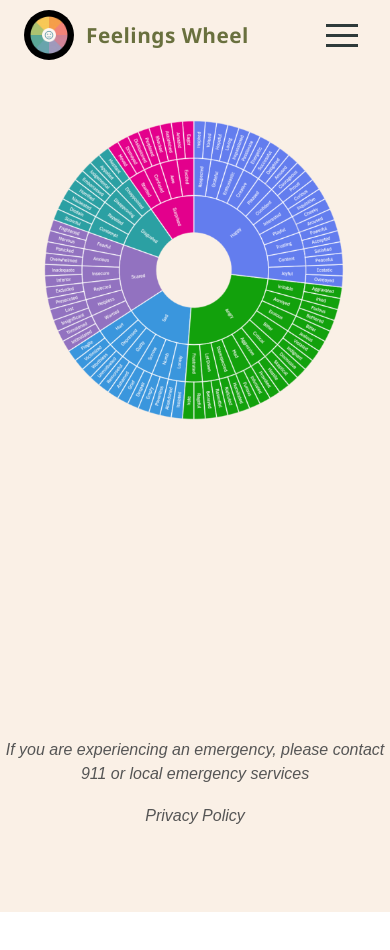
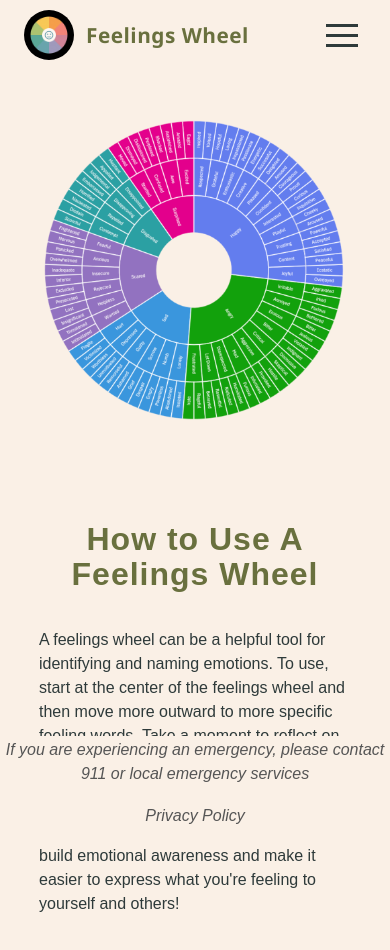
Before and after one commit to saramattina/feelings-wheel, a React (Vite) app: page / in a window 390 px wide. Shown: the top 950 px of the page. Before the commit the page ends 912 px from the top, so only its background shows below. Built offline with nearby package versions, Linux system fonts and the light colour scheme.

Commit message:
add how to use on home page, add styling for how to use, fix bottom margin/padding issues on resources and emotional check in guide mobile pages

```diff
--- a/src/EmotionalCheckIn/EmotionalCheckIn.css
+++ b/src/EmotionalCheckIn/EmotionalCheckIn.css
@@ -80,7 +80,7 @@ p {
 @media (max-width: 700px) {
   .checkin-container {
     padding: 30px 20px;
-    margin: 30px 15px;
+    margin: 30px 15px 50px 15px;
   }
 
   h1 {
--- a/src/FeelingsWheel/FeelingsWheel.css
+++ b/src/FeelingsWheel/FeelingsWheel.css
@@ -5,23 +5,18 @@
   display: inline-flex;
   justify-content: center;
   align-items: center;
-  /* height: calc(100vh - 100px); */
   user-select: none;
   cursor: grab;
   overflow: visible;
   max-width: min(85vw, 700px);
-  /* margin-left: -190px;
-  margin-top: 95px;
-  margin-bottom: 95px; */
-
-  margin: 20px auto;
+  margin: 40px auto;
+  flex-direction: column;
 }
 
 .tooltip {
   position: absolute;
-  top: 50%;
+  top: 40%;
   left: 100%;
-  /* transform: translate(calc(10px), -50%); */
   background: rgba(255, 255, 255, 0.95);
   border: 2px solid #a2a77f;
   border-radius: 25px;
@@ -31,8 +26,7 @@
   pointer-events: none;
   z-index: 10;
   box-shadow: 0 4px 10px rgba(0, 0, 0, 0.2);
-
-   transform: translate(10px, -50%);
+  transform: translate(10px, -50%);
 }
 
 .wheel-image {
@@ -59,4 +53,9 @@
         top: 125%;
         max-width: 69vw;
     }
+
+    #how-to-use {
+        margin-top: 100px;
+        margin-bottom: 160px
+    }
 }
--- a/src/FeelingsWheel/FeelingsWheel.jsx
+++ b/src/FeelingsWheel/FeelingsWheel.jsx
@@ -1,4 +1,4 @@
-// Credit goes to Dylan Tai for this code!
+// Credit goes to Dylan Tai for this wheel code!
 
 import { useRef, useState, useEffect } from "react";
 import wheelImg from "../assets/FeelingsWheel.png";
@@ -1017,6 +1017,7 @@ const Wheel = () => {
     const tooltipData = isMobile ? mobileHovered : hovered;
 
   return (
+    <>
     <div
       ref={containerRef}
       className="wheel-container"
@@ -1039,7 +1040,17 @@ const Wheel = () => {
           <p>{tooltipData.description}</p>
         </div>
       )}
+
+        <div id="how-to-use">
+          <h1>How to Use A Feelings Wheel</h1>
+          <p>A feelings wheel can be a helpful tool for identifying and naming emotions. To use, start at the center of the feelings wheel and then move more outward to more specific feeling words. Take a moment to reflect on which word feels most accurate. It can help to think about what happened, how your body feels, or what thoughts you're having. Using a feeling wheel regularly can help build emotional awareness and make it easier to express what you're feeling to yourself and others!</p>
+      </div>
+
     </div>
+
+
+
+    </>
   );
 };
 
--- a/src/Resources/Resources.css
+++ b/src/Resources/Resources.css
@@ -30,3 +30,9 @@ a {
 a:hover {
   color: #1d1f11;
 }
+
+@media (max-width: 700px) {
+  .resource-list {
+    padding-bottom: 150px;
+  }
+}
```
